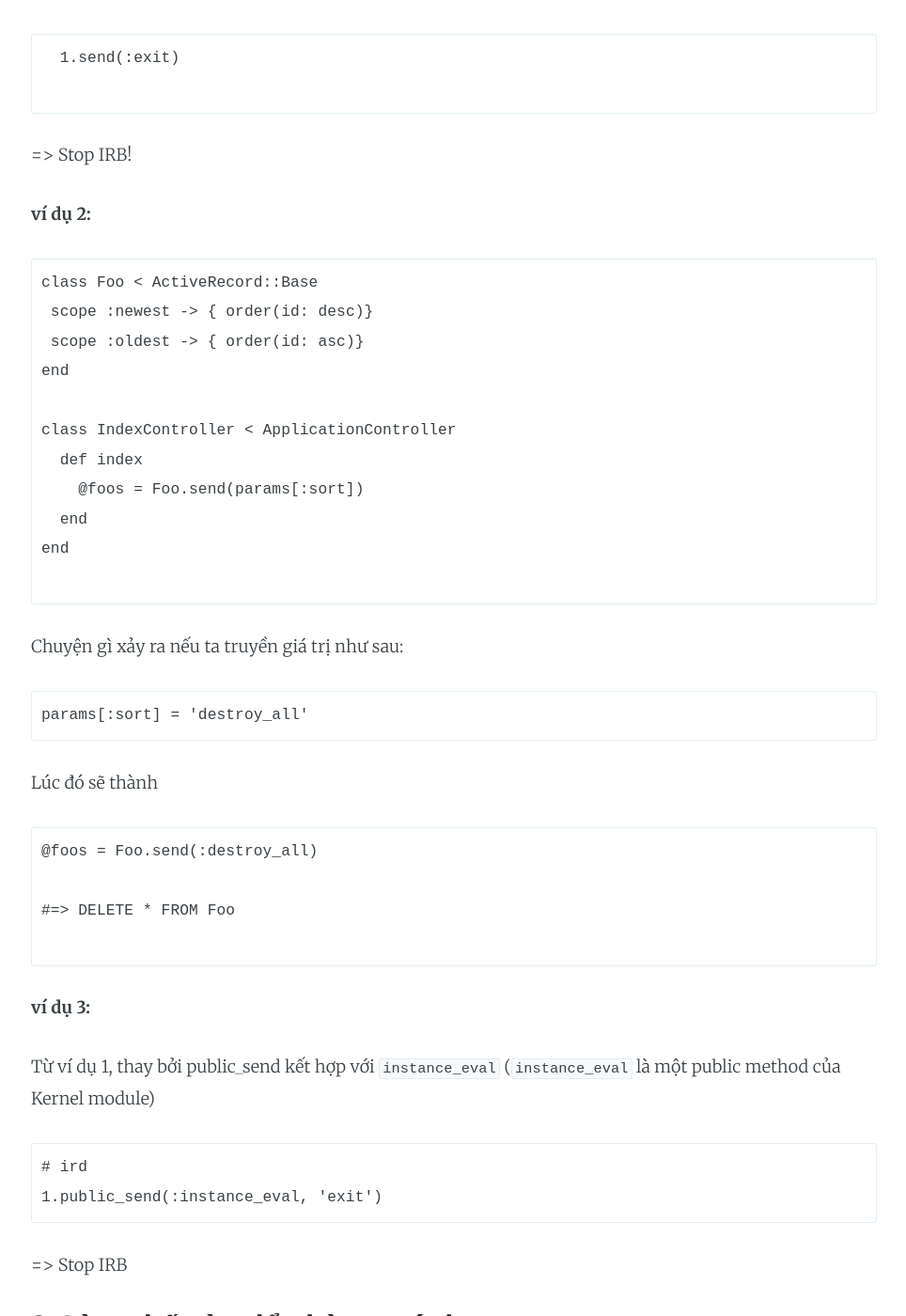
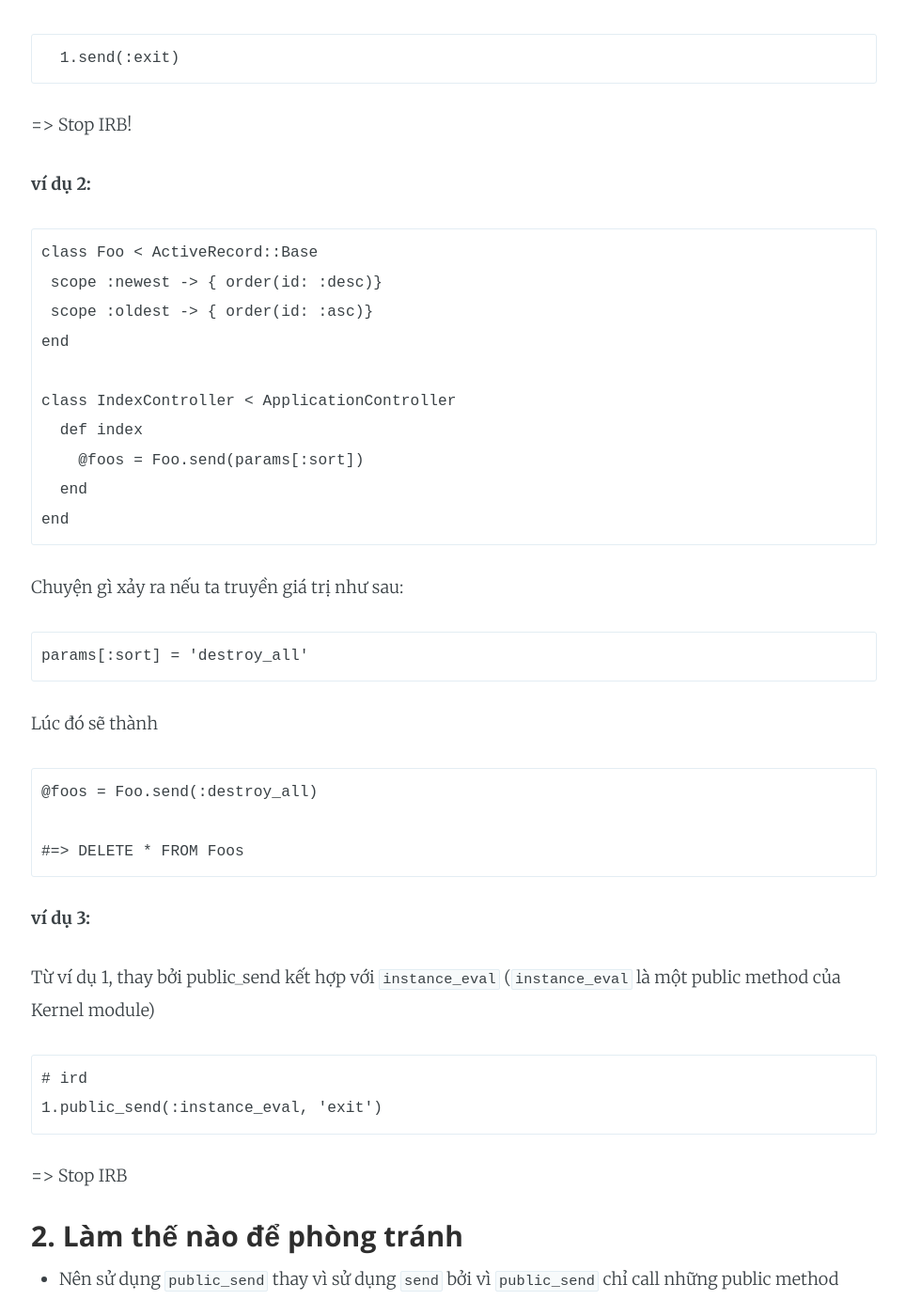
Before and after one commit to trnthanhtu/trnthanhtu.github.io, a Jekyll site: the page built from _posts/2017-03-27-Send-and-public-send-are-contain-more-potentially-harmful.markdown, in a window 1280 px wide and 1400 px high, scrolled down 715 px. Shown: the whole window at 94% size, without its empty margins (157-1121 px from the left). Built offline with Jekyll 4.4.1, drawn with Linux system fonts in a browser that asks for light colours.

Commit message:
Update 2017-03-27-Send-and-public-send-are-contain-more-potentially-harmful.markdown

````diff
--- a/_posts/2017-03-27-Send-and-public-send-are-contain-more-potentially-harmful.markdown
+++ b/_posts/2017-03-27-Send-and-public-send-are-contain-more-potentially-harmful.markdown
@@ -21,15 +21,14 @@
 
 ```
   1.send(:exit)
-
 ```
 => Stop IRB!
 
 **ví dụ 2:**
 ```
 class Foo < ActiveRecord::Base
- scope :newest -> { order(id: desc)}
- scope :oldest -> { order(id: asc)}
+ scope :newest -> { order(id: :desc)}
+ scope :oldest -> { order(id: :asc)}
 end
 
 class IndexController < ApplicationController
@@ -37,7 +36,6 @@
     @foos = Foo.send(params[:sort])
   end
 end
-
 ```
 
 Chuyện gì xảy ra nếu ta truyền giá trị như sau:
@@ -50,8 +48,7 @@
 ```
 @foos = Foo.send(:destroy_all)
 
-#=> DELETE * FROM Foo
-
+#=> DELETE * FROM Foos
 ```
 
 **ví dụ 3:**
@@ -64,8 +61,6 @@
 1.public_send(:instance_eval, 'exit')
 ```
 => Stop IRB
-
-
 
 ### 2. Làm thế nào để phòng tránh
 
@@ -94,10 +89,12 @@
        params[:sort].presence_in(%w(newest oldest)) || :newest
     end
 end
+```
 
-```
 Trong đó:
 `presence_in`: Trả về giá trị (recevier) nếu chúng được `include` trong list đối số hay là `nil`.
 (Ở đoạn code trên ta thêm xử lý so sánh nếu nil thì trả về giá trị `newest`)
 
 ---
+
+**Stay safe**
````
